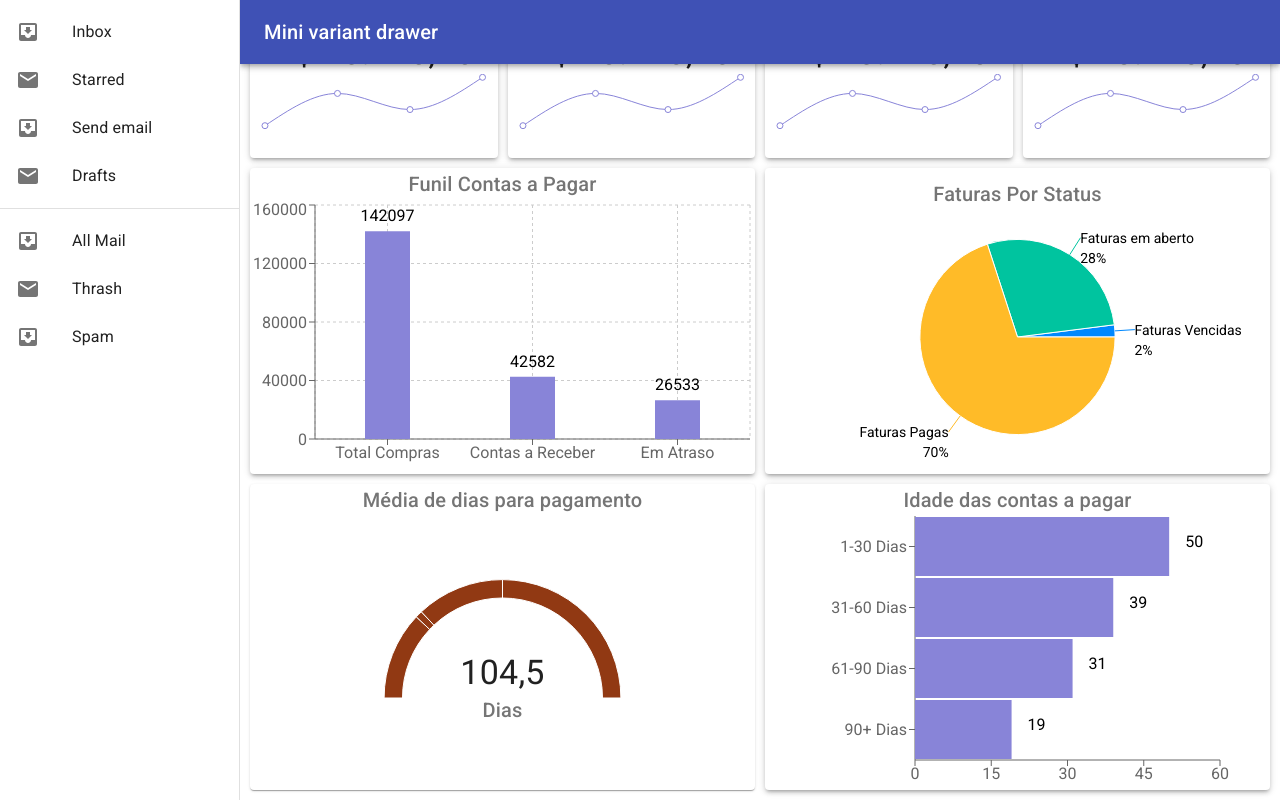
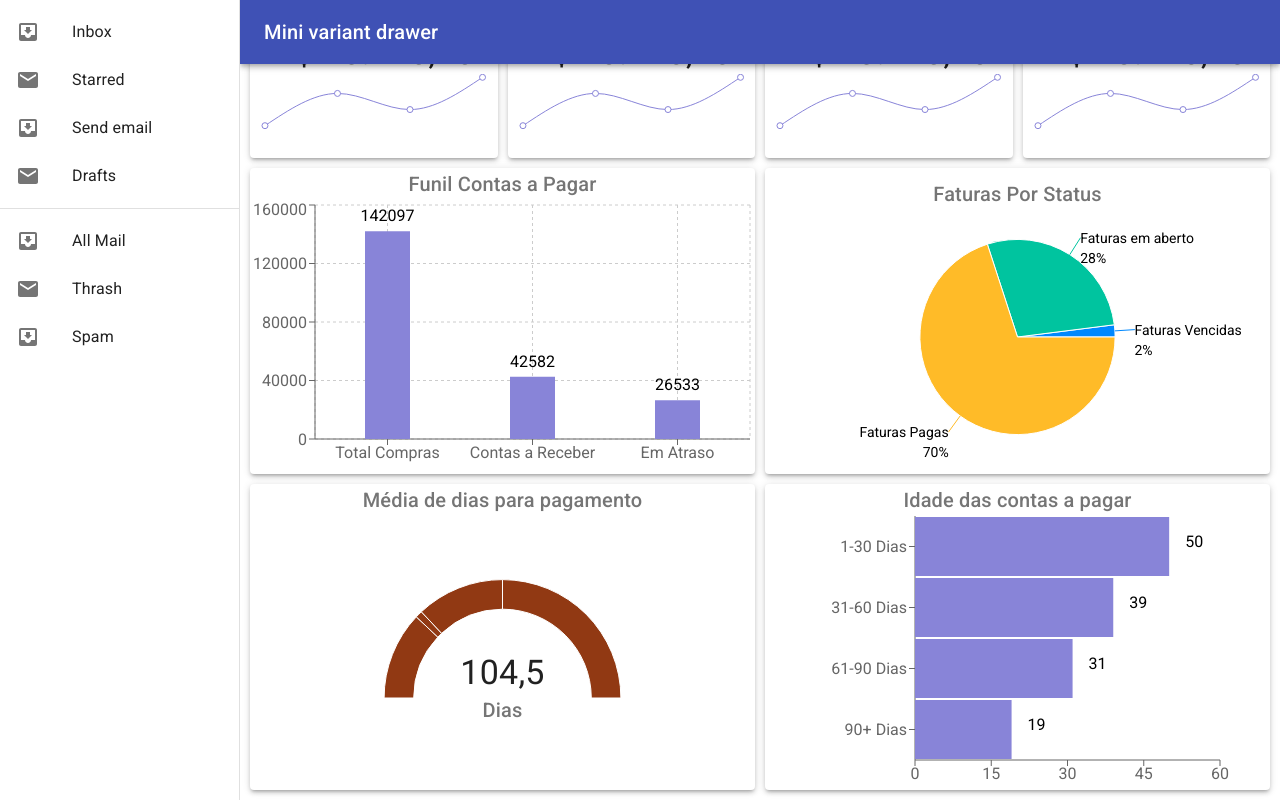
Before and after one commit to rafahgm/react-dashboard, a React (Create React App) app: page / in a window 1280 px wide. Built offline with nearby package versions, Linux system fonts and the light colour scheme.

Commit message:
fixed elevation on Paper element

```diff
--- a/src/components/Cards/PaymentDays/index.tsx
+++ b/src/components/Cards/PaymentDays/index.tsx
@@ -11,7 +11,10 @@ const data = [
 
 function PaymentDays() {
   return (
-    <Paper style={{ height: "100%", position: "relative", overflow: "hidden" }}>
+    <Paper
+      style={{ height: "100%", position: "relative", overflow: "hidden" }}
+      elevation={3}
+    >
       <div>
         <Typography align='center' color='textSecondary' variant='h6'>
           Média de dias para pagamento
@@ -50,7 +53,7 @@ function PaymentDays() {
               fill='#913913'
               startAngle={180}
               endAngle={0}
-              innerRadius={100}
+              innerRadius='60%'
             />
           </PieChart>
         </ResponsiveContainer>
```
